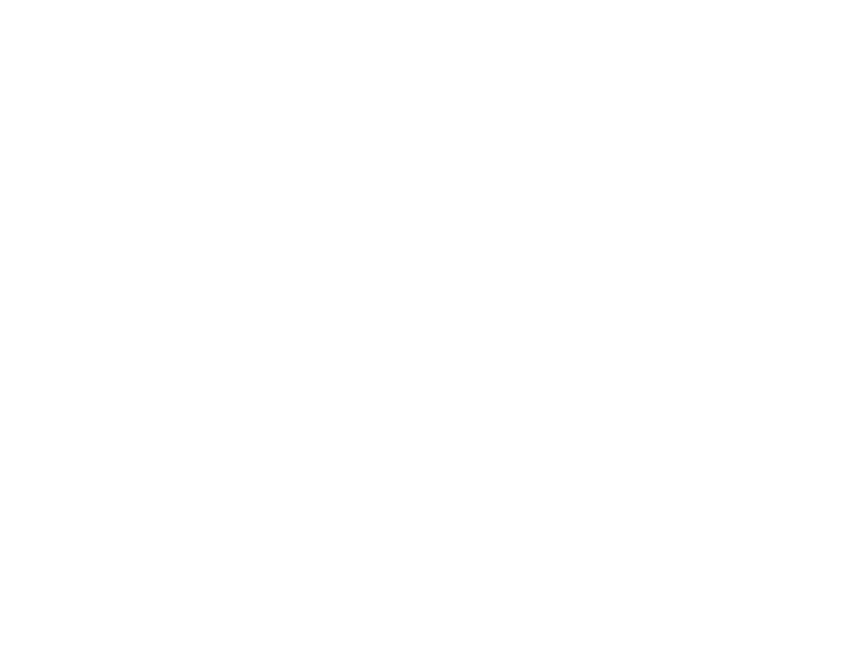
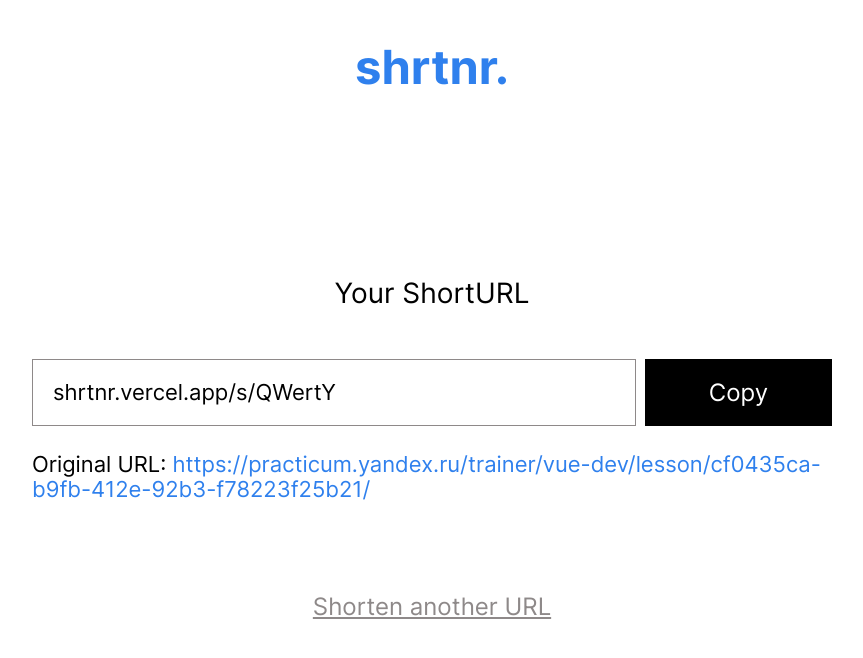
Before and after one commit to vldslw/shortURL, a Nuxt app: page /shortened in a window 1280 px wide. Before the commit this address had no page. Shown: the top 658 px of the page, without its empty margins (208-1071 px from the left). Built offline with nearby package versions, Linux system fonts and the light colour scheme.

Commit message:
feat: add results page

```diff
--- /dev/null
+++ b/components/Result.vue
@@ -0,0 +1,76 @@
+<template>
+  <div class="result">
+    <h2 class="result__title">Your ShortURL</h2>
+    <input class="result__short-url" value="shrtnr.vercel.app/s/QWertY" />
+    <button class="result__button">Copy</button>
+    <p class="result__long-url">
+      Original URL:
+      <a href="#" class="result__long-url-link"
+        >https://practicum.yandex.ru/trainer/vue-dev/lesson/cf0435ca-b9fb-412e-92b3-f78223f25b21/</a
+      >
+    </p>
+  </div>
+</template>
+
+<script>
+export default {};
+</script>
+
+<style scoped>
+.result {
+  display: grid;
+  padding-bottom: 90px;
+  grid-template-areas:
+    "title title"
+    "short-url button"
+    "long-url long-url";
+  grid-template-columns: 1fr 187px;
+  column-gap: 9px;
+  row-gap: 26px;
+}
+
+.result__title {
+  grid-area: title;
+  text-align: center;
+  font-size: 28px;
+  font-weight: 400;
+}
+
+.result__short-url {
+  grid-area: short-url;
+  margin: 0;
+  padding: 20px;
+  font-size: 22px;
+  font-weight: 400;
+  border: 1px solid #8e8989;
+  outline: none;
+}
+
+.result__button {
+  grid-area: button;
+  padding: 17px 37px;
+  color: #fff;
+  background-color: black;
+  font-size: 24px;
+  font-weight: 400;
+  line-height: normal;
+  border: none;
+  cursor: pointer;
+}
+
+.result__button:hover {
+  background-color: #2f80ed;
+}
+.result__long-url {
+  grid-area: long-url;
+  margin: 0;
+  padding: 0;
+  font-size: 22px;
+  font-weight: 400;
+}
+
+.result__long-url-link {
+  color: #2f80ed;
+  text-decoration: none;
+}
+</style>
--- /dev/null
+++ b/pages/shortened.vue
@@ -0,0 +1,37 @@
+<template>
+  <div class="page">
+    <Header />
+    <main class="content">
+      <Result />
+      <router-link to="/" class="return-link">Shorten another URL</router-link>
+    </main>
+  </div>
+</template>
+
+<script>
+export default {};
+</script>
+
+<style scoped>
+.page {
+  margin: 0 auto;
+}
+
+.content {
+  margin: 0 auto;
+  padding: 120px 20px 0;
+  max-width: 800px;
+  display: flex;
+  flex-direction: column;
+  justify-content: center;
+}
+
+.return-link {
+  margin: 0 auto;
+  color: #8e8989;
+  font-size: 24px;
+  font-weight: 400;
+  text-decoration-line: underline;
+  max-width: 300px;
+}
+</style>
```
